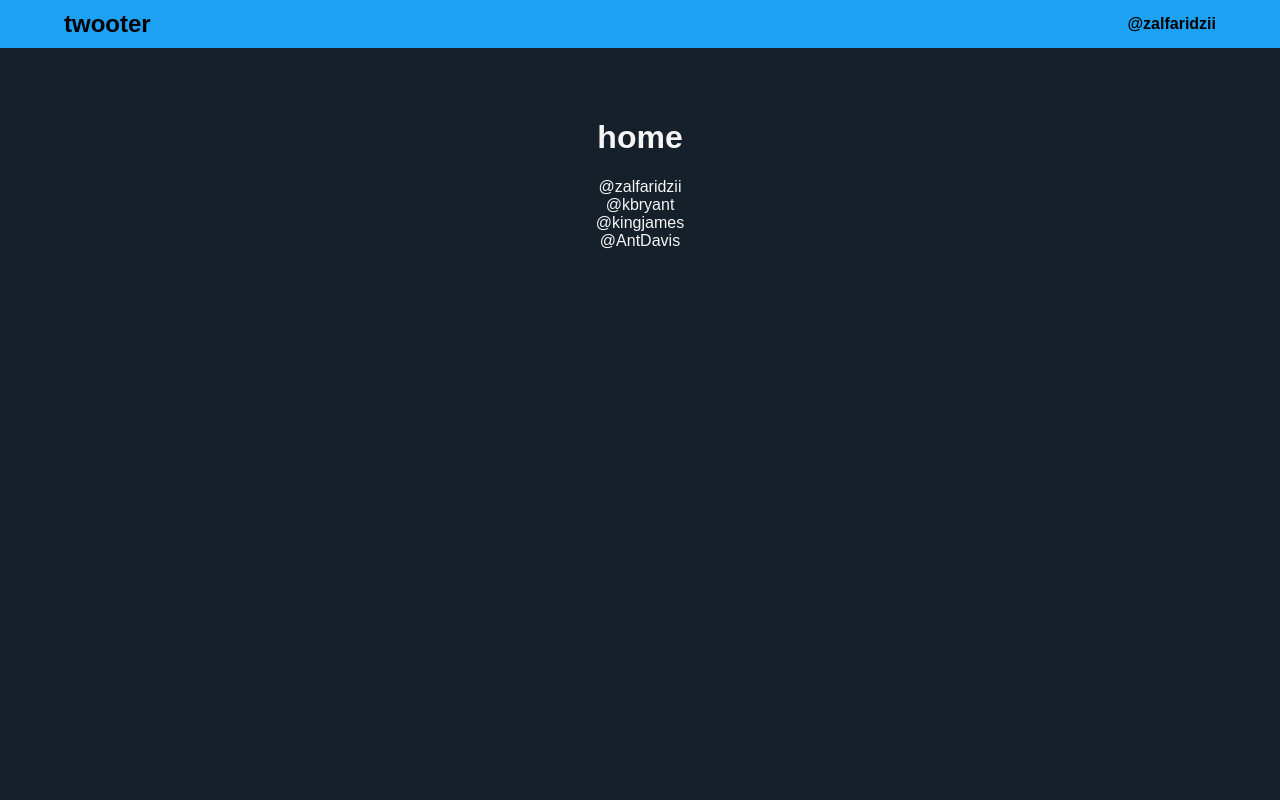
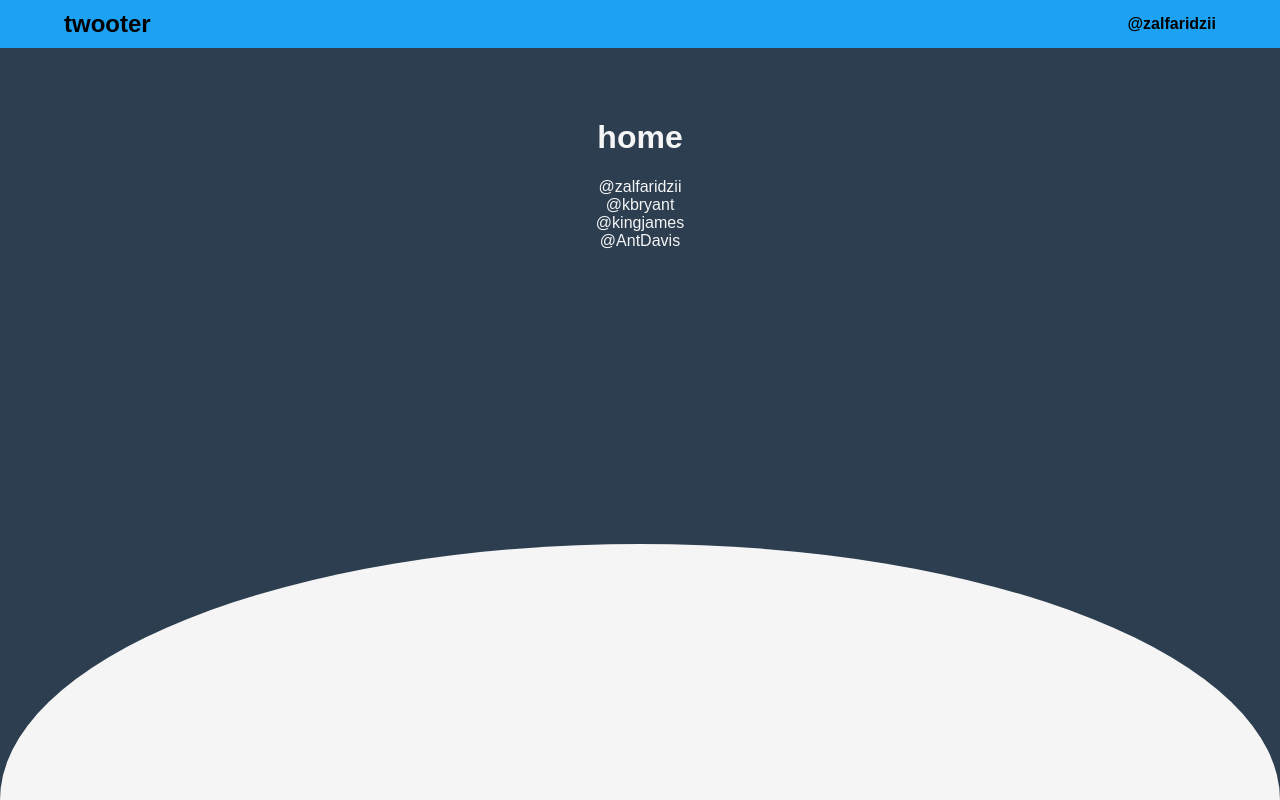
Before and after one commit to zakialfaridzi/twooter, a Vue app: page / in a window 1280 px wide. Built offline with nearby package versions, Linux system fonts and the light colour scheme.

Commit message:
added separator and finishing

```diff
--- a/src/App.vue
+++ b/src/App.vue
@@ -7,6 +7,7 @@
       <div class="navigation__user" v-if="user">@{{ user.username }}</div>
     </nav>
     <router-view />
+    <section class="curved"></section>
   </div>
 </template>
 
@@ -35,6 +36,11 @@ export default {
   color: whitesmoke;
   min-height: 100vh;
   background-color: #16202a;
+  position: relative;
+  background: #2c3e50;
+  height: 50vh;
+  margin: auto;
+  padding: auto;
 
   nav {
     display: flex;
@@ -55,5 +61,17 @@ export default {
       font-weight: bold;
     }
   }
+
+  #app::after {
+    content: "";
+    border-top-left-radius: 50% 100%;
+    border-top-right-radius: 50% 100%;
+    position: fixed;
+    left: 0;
+    bottom: 0;
+    width: 100%;
+    background: #f5f5f5;
+    height: 32%;
+  }
 }
 </style>
```
